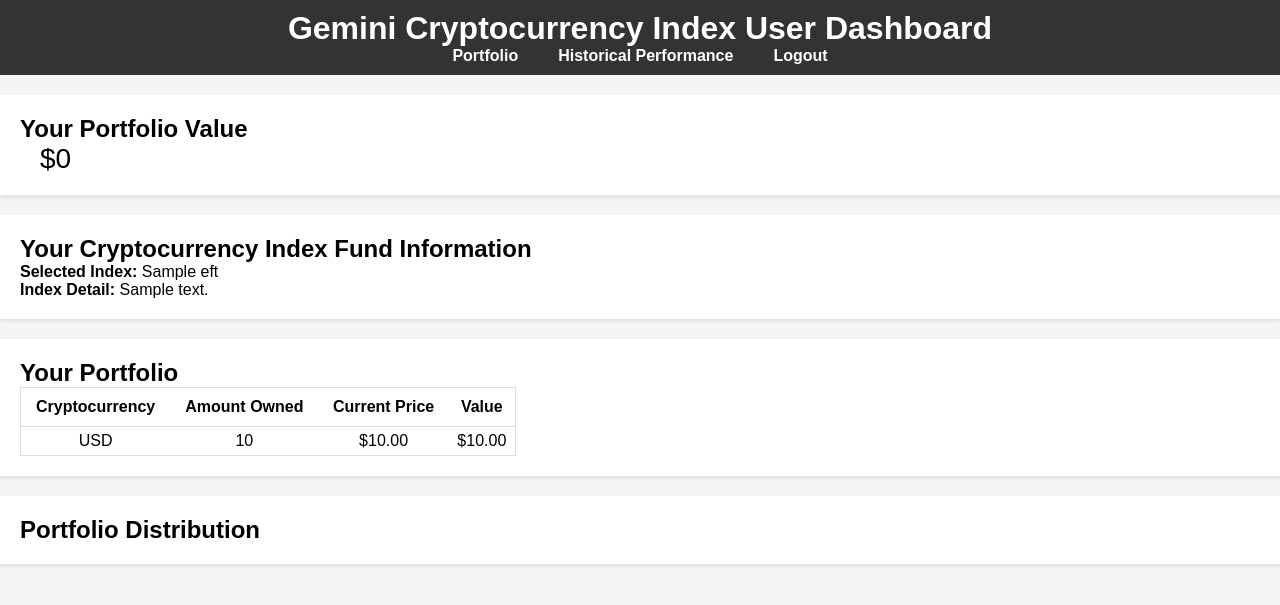
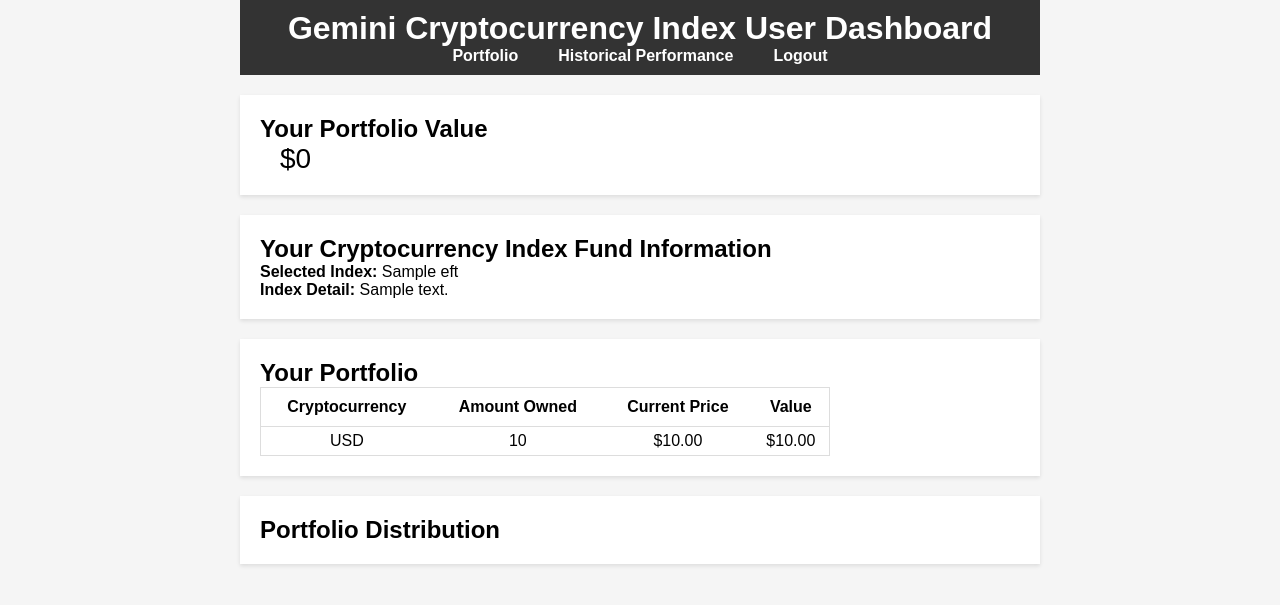
Before and after one commit to thuytrinht4/crypto_apps, a Flask app: template templates/dashboard.html in a window 1280 px wide. Shown: the top 605 px of the page. Run offline with Flask 2, Linux system fonts and the light colour scheme; the template is opened without the code that fills it: most values are stand-ins (such as "Sample title", 1, 10 or a date in 2020); parts of the project's set-up code (start-up, migrations or seed data) failed here and were passed over; some libraries are stand-ins or nearby versions.

Commit message:
adjust format

```diff
--- a/static/dash_style.css
+++ b/static/dash_style.css
@@ -57,7 +57,7 @@ section {
 
 /* Table styling */
 table {
-    width: 40%;
+    width: 75%;
     border-collapse: collapse;
     border: 1px solid #ddd;
 }
@@ -104,3 +104,23 @@ table td {
     margin-left: 20px;
     /* Adjust the left margin as needed */
 }
+
+/* Increase left margin for the whole dashboard content */
+.dashboard-content {
+    margin-left: 50px;
+    /* Adjust the margin as needed */
+}
+
+/* Increase left margin for the portfolio distribution graph */
+.graph-container {
+    margin-left: auto;
+    /* Center horizontally */
+}
+
+/* Center the whole dashboard content horizontally */
+body {
+    margin: 0 auto;
+    /* Center horizontally */
+    max-width: 800px;
+    /* Optionally, set a maximum width for content */
+}
--- a/templates/dashboard.html
+++ b/templates/dashboard.html
@@ -86,8 +86,8 @@
             };
             const layout = {
                 title: 'Portfolio Distribution',
-                width: 500, // Adjust the width as needed
-                height: 500, // Adjust the height as needed
+                width: 400, // Adjust the width as needed
+                height: 400, // Adjust the height as needed
             };
             Plotly.newPlot('portfolio-pie', [trace], layout);
         }
```
